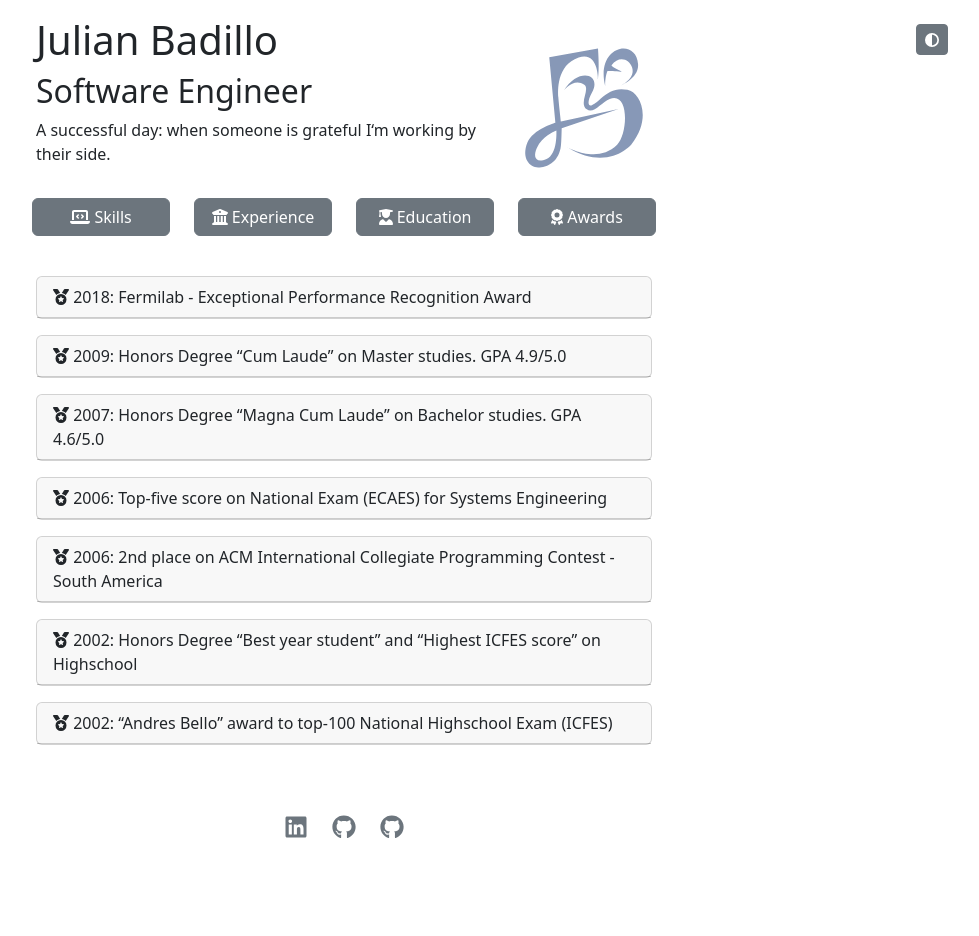
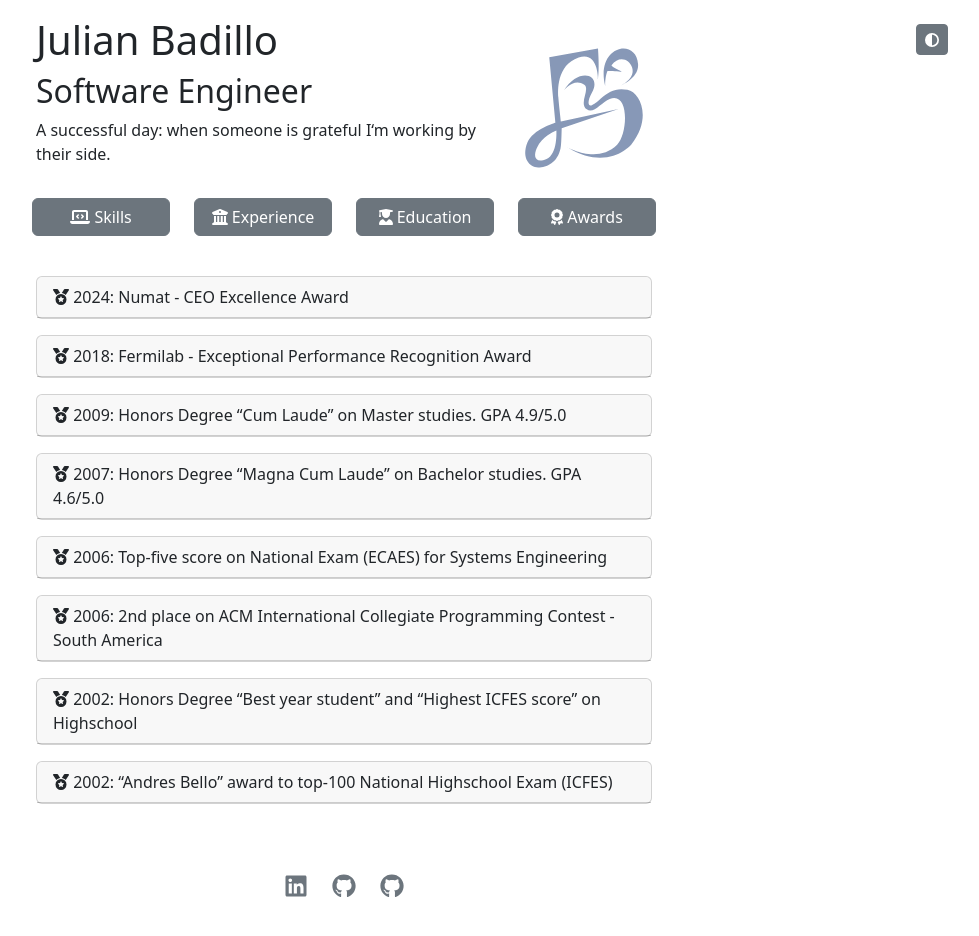
Before and after one commit to julianbadillo/curriculum, a React (Create React App) app: page /#/awards in a window 1280 px wide. Shown: the top 936 px of the page, without its empty margins (296-1275 px from the left). Before the commit the page ends 893 px from the top, so only its background shows below. Built offline with nearby package versions, Linux system fonts and the light colour scheme; a web font is replaced by a local one.

Commit message:
:pencil: update awards

```diff
--- a/src/Awards.tsx
+++ b/src/Awards.tsx
@@ -10,6 +10,7 @@ interface AwardItem {
 }
 
 const awards: AwardItem[] = [
+  { year: 2024, name: 'Numat - CEO Excellence Award' },
   { year: 2018, name: 'Fermilab - Exceptional Performance Recognition Award' },
   { year: 2009, name: 'Honors Degree “Cum Laude” on Master studies. GPA 4.9/5.0' },
   { year: 2007, name: 'Honors Degree “Magna Cum Laude” on Bachelor studies. GPA 4.6/5.0' },
```
